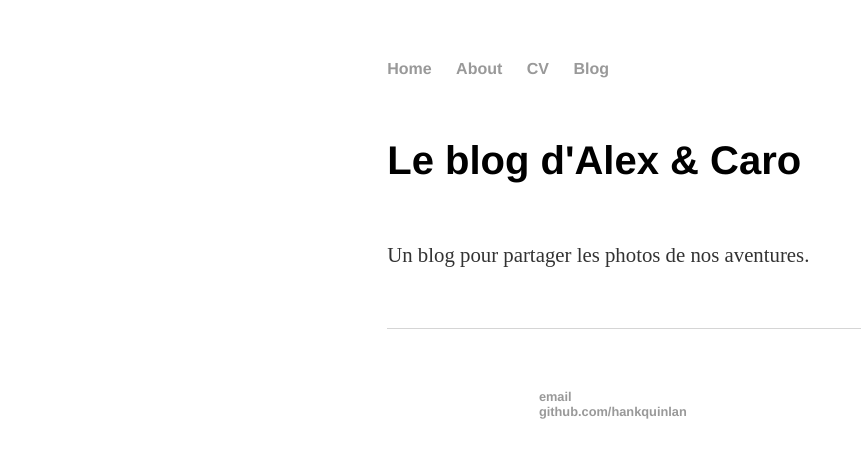
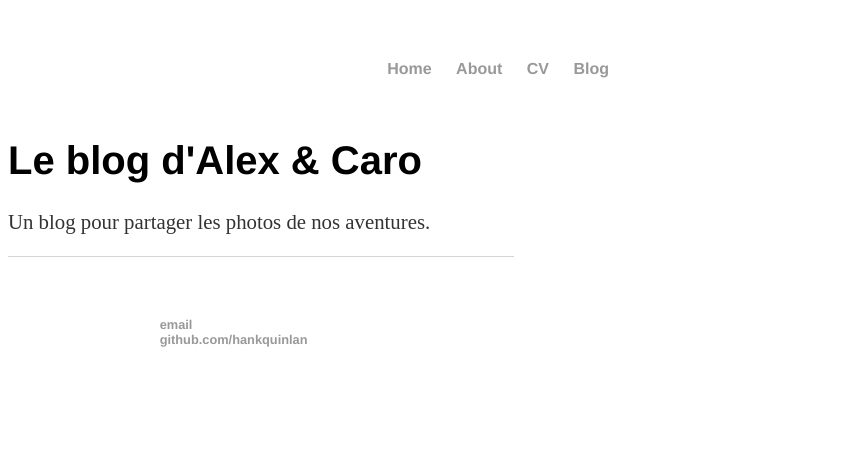
Before and after one commit to alexkrushnisky/art_alexandrekrushnisky, a Jekyll site: the page built from index.html, in a window 1280 px wide. Shown: the top 458 px of the page, without its empty margins (0-861 px from the left). Built offline with Jekyll 4.4.1, drawn with Linux system fonts in a browser that asks for light colours.

Commit message:
Update main.css

```diff
--- a/css/main.css
+++ b/css/main.css
@@ -20,27 +20,23 @@ a:hover {
 h1 {
     font-size: 2.5em;
     font-family:'Helvetica', 'Arial', 'Sans-Serif';
-    margin: 60px auto;
     width: 40%;
 }
 p {
     font-size: 1.3em;
     line-height: 1.2em;
     color: #333;
-    margin: 60px auto;
     width: 40%;
 }
 footer {
     border-top: 1px solid #d5d5d5;
     font-size: .8em;
-    margin: 60px auto;
     width: 40%;
 }
 
 ul.posts {
     margin: 20px auto 40px;
     font-size: 1.5em;
-    width: 40%;
 }
 
 ul.posts li {
```
